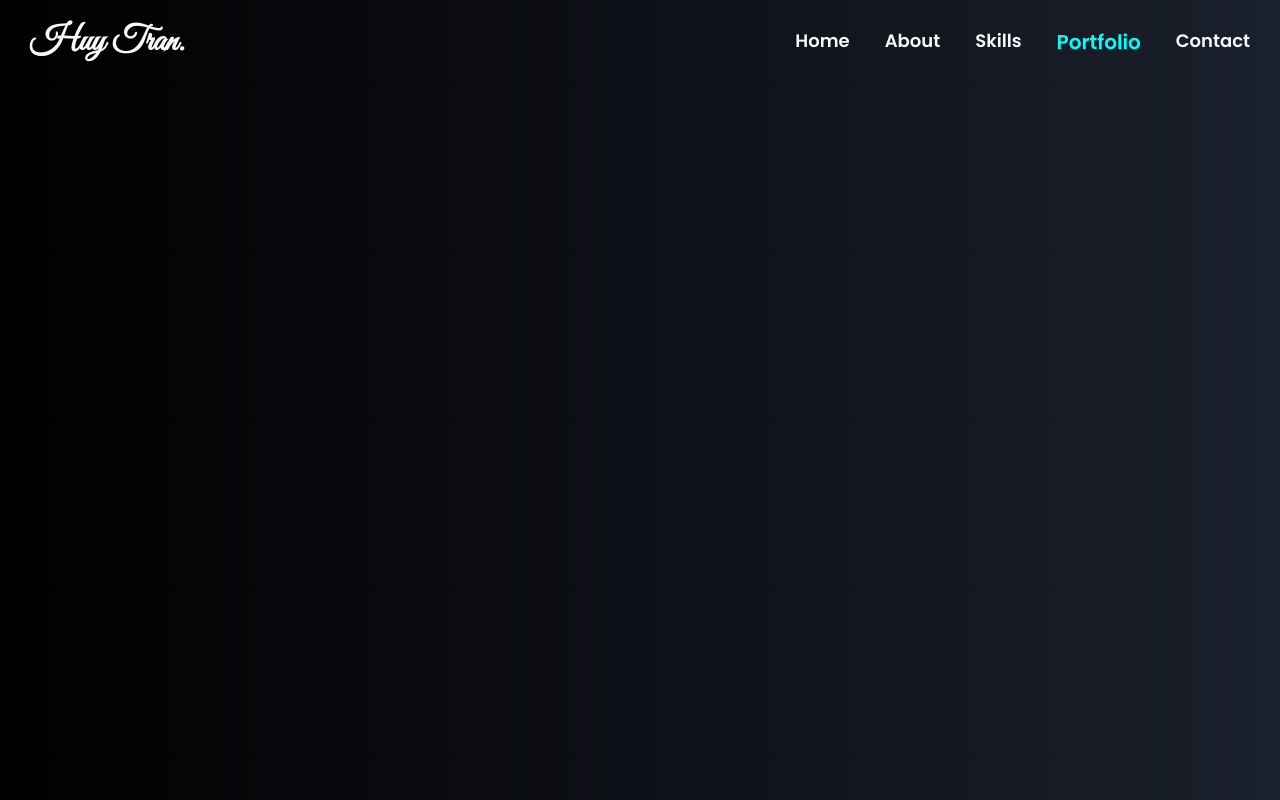
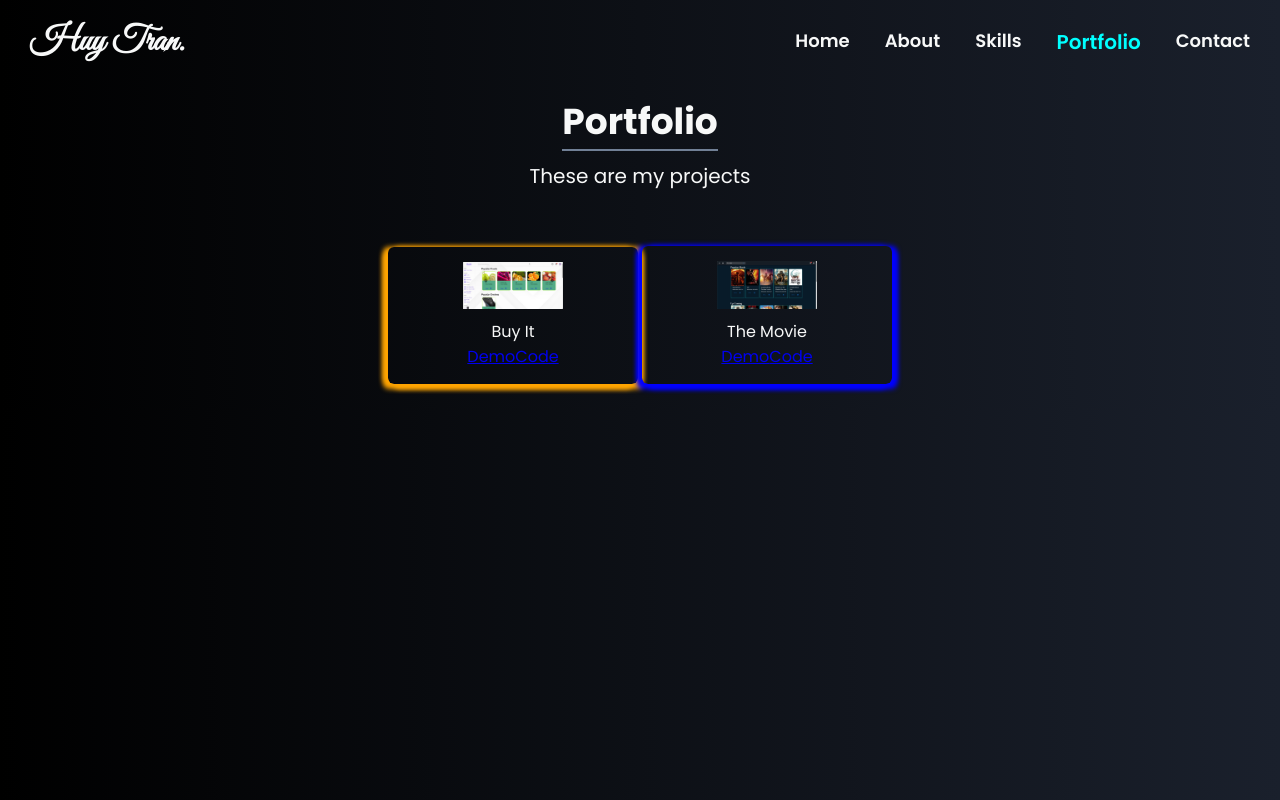
Before and after one commit to HuyTran0996/portfolio, a React (Create React App) app: page /portfolio in a window 1280 px wide. Built offline with nearby package versions, Linux system fonts and the light colour scheme.

Commit message:
2024-05-16 add portfolio

```diff
--- a/src/App.js
+++ b/src/App.js
@@ -6,6 +6,7 @@ import Header from "./components/header/Header";
 import Home from "./pages/Home/Home";
 import About from "./pages/About/About";
 import Skill from "./pages/Skill/Skill";
+import Portfolio from "./pages/Portfolio/Portfolio";
 
 function App() {
   return (
@@ -15,6 +16,7 @@ function App() {
         <Route path="/" element={<Home />} />
         <Route path="/about" element={<About />} />
         <Route path="/skills" element={<Skill />} />
+        <Route path="/portfolio" element={<Portfolio />} />
       </Routes>
     </BrowserRouter>
   );
--- /dev/null
+++ b/src/pages/Portfolio/Portfolio.js
@@ -0,0 +1,62 @@
+import React from "react";
+
+import buyit from "../../assets/portfolio/buyit.jpg";
+import themovie from "../../assets/portfolio/themovie.jpg";
+import sass from "../../assets/sass.png";
+import javascript from "../../assets/javascript.png";
+import reactImage from "../../assets/react.png";
+import redux from "../../assets/redux.png";
+import expressjs from "../../assets/expressjs.png";
+import mongodb from "../../assets/mongodb.png";
+
+import github from "../../assets/github.png";
+
+// import "./Skill.scss";
+
+const Portfolio = () => {
+  const techs = [
+    {
+      id: 1,
+      src: buyit,
+      title: "Buy It",
+      style: "orange",
+      demo: "https://marketplace-front-end-2024.netlify.app",
+      code: "https://github.com/HuyTran0996/Marketplace",
+    },
+    {
+      id: 2,
+      src: themovie,
+      title: "The Movie",
+      style: "blue",
+      demo: "https://the-movie-2023-11-28.netlify.app",
+      code: "https://github.com/HuyTran0996/The-Movie",
+    },
+  ];
+  return (
+    <div className="portfolio">
+      <div className="content">
+        <h1 className="title">Portfolio</h1>
+        <p className="description">These are my projects</p>
+
+        <div className="technologies-grid">
+          {techs.map(({ id, src, title, style, demo, code }) => (
+            <div key={id} className={`technology-card ${style}`}>
+              <img src={src} alt="" className="technology-image" />
+              <p className="technology-title">{title}</p>
+              <div className="button">
+                <a href={demo} target="_blank" className="demo">
+                  Demo
+                </a>
+                <a href={code} target="_blank" className="code">
+                  Code
+                </a>
+              </div>
+            </div>
+          ))}
+        </div>
+      </div>
+    </div>
+  );
+};
+
+export default Portfolio;
--- /dev/null
+++ b/src/pages/Portfolio/Portfolio.scss
@@ -0,0 +1,139 @@
+@import "../../stylesStore/variables.scss";
+@import "../../stylesStore//breakpoints.scss";
+@import "../../stylesStore/keyframes.scss";
+.content {
+  max-width: 100vw;
+  padding: 10px 50px;
+  display: flex;
+  flex-direction: column;
+  align-items: center;
+
+  .title {
+    font-size: 36px;
+    font-weight: bold;
+    border-bottom: 2px solid #718096;
+    opacity: 0;
+    animation: slideBottom 1s ease forwards;
+    animation-delay: 0.7s;
+  }
+  .description {
+    font-size: 20px;
+    padding-top: 10px;
+    opacity: 0;
+    animation: slideRight 1s ease forwards;
+    animation-delay: 1s;
+  }
+
+  .technologies-grid {
+    display: flex;
+    flex-wrap: wrap;
+    justify-content: space-evenly;
+    align-items: center;
+    padding: 5px 0px 5px 0px;
+
+    .technology-card {
+      width: 250px;
+      margin: 50px 2px 10px 2px;
+      display: flex;
+      flex-direction: column;
+      align-items: center;
+      padding: 15px;
+      border-radius: 0.375rem;
+      box-shadow: 0 10px 15px -3px rgba(0, 0, 0, 0.1),
+        0 4px 6px -2px rgba(0, 0, 0, 0.05);
+      transition: 0.3s;
+
+      &:hover {
+        scale: 1.05;
+      }
+
+      &.orange {
+        box-shadow: 5px 5px 5px orange, -5px 5px 5px orange,
+          5px -0.3px 5px orange, -5px -0.3px 5px orange;
+
+        opacity: 0;
+        animation: slideBottom 1s ease forwards;
+      }
+
+      &.blue {
+        box-shadow: 5px 5px 5px blue, -5px 5px 5px blue, 5px -0.3px 5px blue,
+          -5px -0.3px 5px blue;
+
+        opacity: 0;
+        animation: slideBottom 1s ease forwards;
+        animation-delay: 0.2s;
+      }
+
+      &.pink {
+        box-shadow: 5px 5px 5px pink, -5px 5px 5px pink, 5px -0.3px 5px pink,
+          -5px -0.3px 5px pink;
+
+        opacity: 0;
+        animation: slideBottom 1s ease forwards;
+        animation-delay: 0.4s;
+      }
+
+      &.yellow {
+        box-shadow: 5px 5px 5px yellow, -5px 5px 5px yellow,
+          5px -0.3px 5px yellow, -5px -0.3px 5px yellow;
+
+        opacity: 0;
+        animation: slideBottom 1s ease forwards;
+        animation-delay: 0.6s;
+      }
+
+      &.sky {
+        box-shadow: 5px 5px 5px skyblue, -5px 5px 5px skyblue,
+          5px -0.3px 5px skyblue, -5px -0.3px 5px skyblue;
+
+        opacity: 0;
+        animation: slideBottom 1s ease forwards;
+        animation-delay: 0.8s;
+      }
+
+      &.violet {
+        box-shadow: 5px 5px 5px violet, -5px 5px 5px violet,
+          5px -0.3px 5px violet, -5px -0.3px 5px violet;
+
+        opacity: 0;
+        animation: slideBottom 1s ease forwards;
+        animation-delay: 1s;
+      }
+
+      &.white {
+        box-shadow: 5px 5px 5px white, -5px 5px 5px white, 5px -0.3px 5px white,
+          -5px -0.3px 5px white;
+
+        opacity: 0;
+        animation: slideBottom 1s ease forwards;
+        animation-delay: 1.2s;
+      }
+
+      &.greenyellow {
+        box-shadow: 5px 5px 5px greenyellow, -5px 5px 5px greenyellow,
+          5px -0.3px 5px greenyellow, -5px -0.3px 5px greenyellow;
+
+        opacity: 0;
+        animation: slideBottom 1s ease forwards;
+        animation-delay: 1.4s;
+      }
+
+      &.gray {
+        box-shadow: 5px 5px 5px gray, -5px 5px 5px gray, 5px -0.3px 5px gray,
+          -5px -0.3px 5px gray;
+
+        opacity: 0;
+        animation: slideBottom 1s ease forwards;
+        animation-delay: 1.6s;
+      }
+
+      .technology-image {
+        // width: 900px;
+        scale: 20;
+      }
+      .technology-title {
+        margin-top: 10px;
+      }
+    }
+  }
+}
```
Also changed, not shown: src/assets/portfolio/buyit.jpg (added), src/assets/portfolio/themovie.jpg (added).
